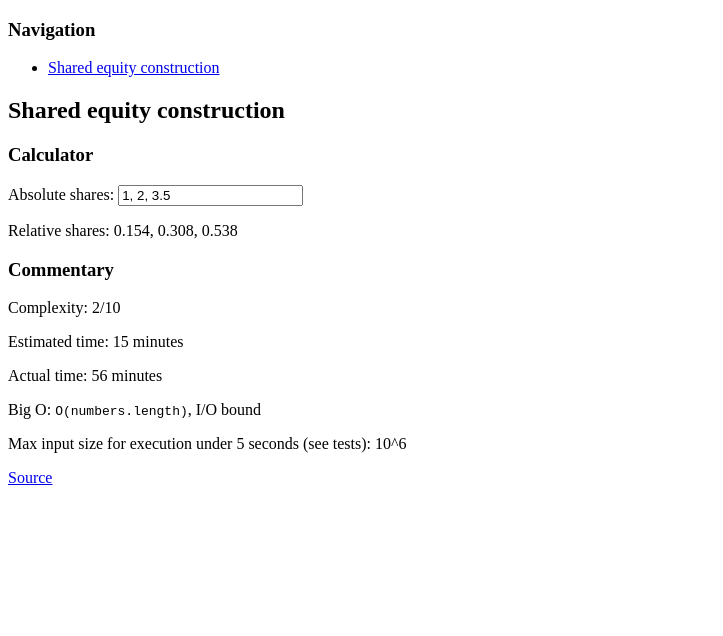
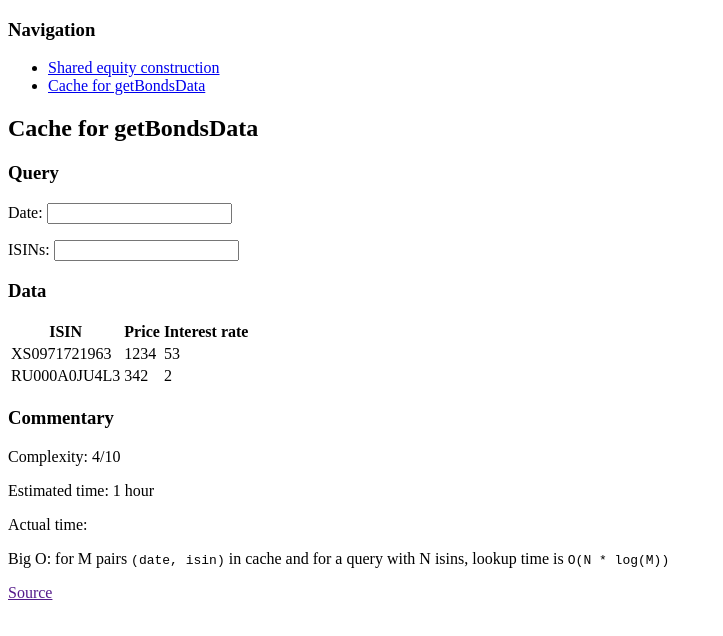
Before and after one commit to Kinrany/skybonds-test, a React app: page /#/bonds-data-cache in a window 1280 px wide. Shown: the top 636 px of the page, without its empty margins (0-723 px from the left). Built offline with nearby package versions, Linux system fonts and the light colour scheme.

Commit message:
Add a page for the second problem
`react-async-hook` breaks the build because rollup fails to resolve the
module.

I commented out `useAsync` and added stub data for now.

```diff
--- a/package.json
+++ b/package.json
@@ -43,6 +43,7 @@
   },
   "dependencies": {
     "react": "^16.11.0",
+    "react-async-hook": "^3.6.1",
     "react-dom": "^16.11.0",
     "react-router-dom": "^5.1.2"
   }
--- a/src/App.tsx
+++ b/src/App.tsx
@@ -1,27 +1,34 @@
 import * as React from "react";
-import { BrowserRouter, Route, Switch, Link } from "react-router-dom";
+import { HashRouter, Route, Switch, Link } from "react-router-dom";
 import { SharedEquity } from "./SharedEquity";
+import { BondsDataCache } from "./BondsDataCache";
 
 export default function App() {
   return (
-    <BrowserRouter>
+    <HashRouter>
       <nav>
         <h3>Navigation</h3>
         <ul>
           <li>
-            <Link to="/#shared-equity">Shared equity construction</Link>
+            <Link to="/shared-equity">Shared equity construction</Link>
+          </li>
+          <li>
+            <Link to="/bonds-data-cache">Cache for getBondsData</Link>
           </li>
         </ul>
       </nav>
 
       <Switch>
+        <Route path="/shared-equity">
+          <SharedEquity />
+        </Route>
+        <Route path="/bonds-data-cache">
+          <BondsDataCache />
+        </Route>
         <Route path="/">
           <SharedEquity />
         </Route>
-        <Route path="/shared-equity">
-          <SharedEquity />
-        </Route>
       </Switch>
-    </BrowserRouter>
+    </HashRouter>
   );
 }
--- /dev/null
+++ b/src/BondsDataCache/BondsDataCache.tsx
@@ -0,0 +1,101 @@
+import * as React from "react";
+import { getBondsData } from "./getBondsData";
+// import { useAsync } from "react-async-hook";
+
+const createCachedGetBondsData = (): typeof getBondsData => {
+  // TODO
+  return getBondsData;
+};
+
+export function BondsDataCache() {
+  const [getBondsDataCached] = React.useState(createCachedGetBondsData);
+
+  const [date, setDate] = React.useState("20190101");
+  const [isins, setIsins] = React.useState<string[]>([
+    "XS0971721963",
+    "RU000A0JU4L3",
+  ]);
+  // const bondsData = useAsync(() => getBondsDataCached({ date, isins }), [
+  //   date,
+  //   isins,
+  // ]);
+  const bondsData = {
+    loading: undefined,
+    error: undefined,
+    result: [
+      { isin: "XS0971721963", data: { price: 1234, interestRate: 53 } },
+      { isin: "RU000A0JU4L3", data: { price: 342, interestRate: 2 } },
+    ],
+  };
+
+  const onDateTextChange = (text: string) => {
+    if (text.match(/\d{8}/)) {
+      setDate(text);
+    }
+  };
+
+  const onIsinsTextChange = (text: string) => {
+    const isins = text.split(",").map(s => s.trim());
+    if (isins.every(isin => isin.length === 12)) {
+      setIsins(isins);
+    }
+  };
+
+  return (
+    <div>
+      <h2>Cache for getBondsData</h2>
+
+      <div>
+        <h3>Query</h3>
+        <p>
+          <label>Date: </label>
+          <input onChange={e => onDateTextChange(e.target.value)} />
+        </p>
+        <p>
+          <label>ISINs: </label>
+          <input onChange={e => onIsinsTextChange(e.target.value)} />
+        </p>
+      </div>
+
+      <div>
+        <h3>Data</h3>
+        {bondsData.loading && "Loading..."}
+        {bondsData.error && "Error!"}
+        {bondsData.result && (
+          <table>
+            <thead>
+              <tr>
+                <th>ISIN</th>
+                <th>Price</th>
+                <th>Interest rate</th>
+              </tr>
+            </thead>
+            <tbody>
+              {bondsData.result.map(bond => (
+                <tr key={bond.isin}>
+                  <td>{bond.isin}</td>
+                  <td>{bond.data.price}</td>
+                  <td>{bond.data.interestRate}</td>
+                </tr>
+              ))}
+            </tbody>
+          </table>
+        )}
+      </div>
+
+      <div>
+        <h3>Commentary</h3>
+        <p>Complexity: 4/10</p>
+        <p>Estimated time: 1 hour</p>
+        <p>Actual time: </p>
+        <p>
+          Big O: for M pairs <code>(date, isin)</code> in cache and for a query
+          with N isins, lookup time is <code>O(N * log(M))</code>
+        </p>
+        <p>
+          <a href="">Source</a>
+        </p>
+      </div>
+    </div>
+  );
+}
--- /dev/null
+++ b/src/BondsDataCache/getBondsData.ts
@@ -0,0 +1,29 @@
+interface Bond {
+  isin: string;
+  data: {
+    price: number;
+    interestRate: number;
+  };
+}
+
+export async function getBondsData({
+  // we're ignoring date for the same of the example, so this function
+  // will not always return the same data for the same query
+  isins,
+}: {
+  date: string;
+  isins: string[];
+}): Promise<Bond[]> {
+  return new Promise(resolve => {
+    setTimeout(() => {
+      const result = isins.map(isin => ({
+        isin,
+        data: {
+          price: Math.random() * 1000,
+          interestRate: Math.random() * 10,
+        },
+      }));
+      resolve(result);
+    }, Math.random() * 1000);
+  });
+}
--- /dev/null
+++ b/src/BondsDataCache/index.ts
@@ -0,0 +1 @@
+export * from "./BondsDataCache";
--- a/src/SharedEquity/SharedEquity.tsx
+++ b/src/SharedEquity/SharedEquity.tsx
@@ -58,7 +58,7 @@ export function SharedEquity() {
 
       <div>
         <h3>Commentary</h3>
-        <p>Complexity: 2/10</p>
+        <p>Complexity: 3/10</p>
         <p>Estimated time: 15 minutes</p>
         <p>Actual time: 56 minutes</p>
         <p>
```
Also changed, not shown: src/SharedEquity/index.ts (renamed from src/SharedEquity/index.tsx), 2 other files (tests, documents, lock files or other folders).
